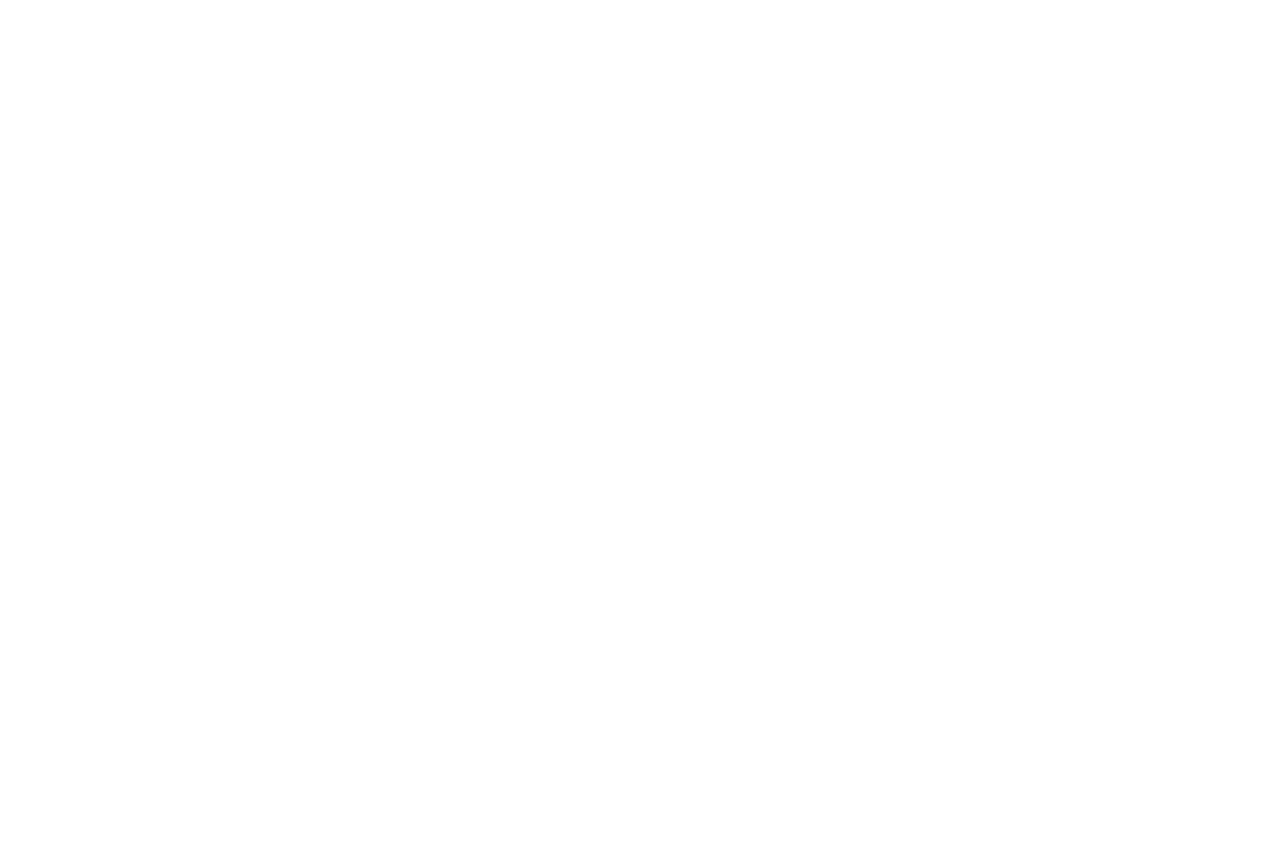
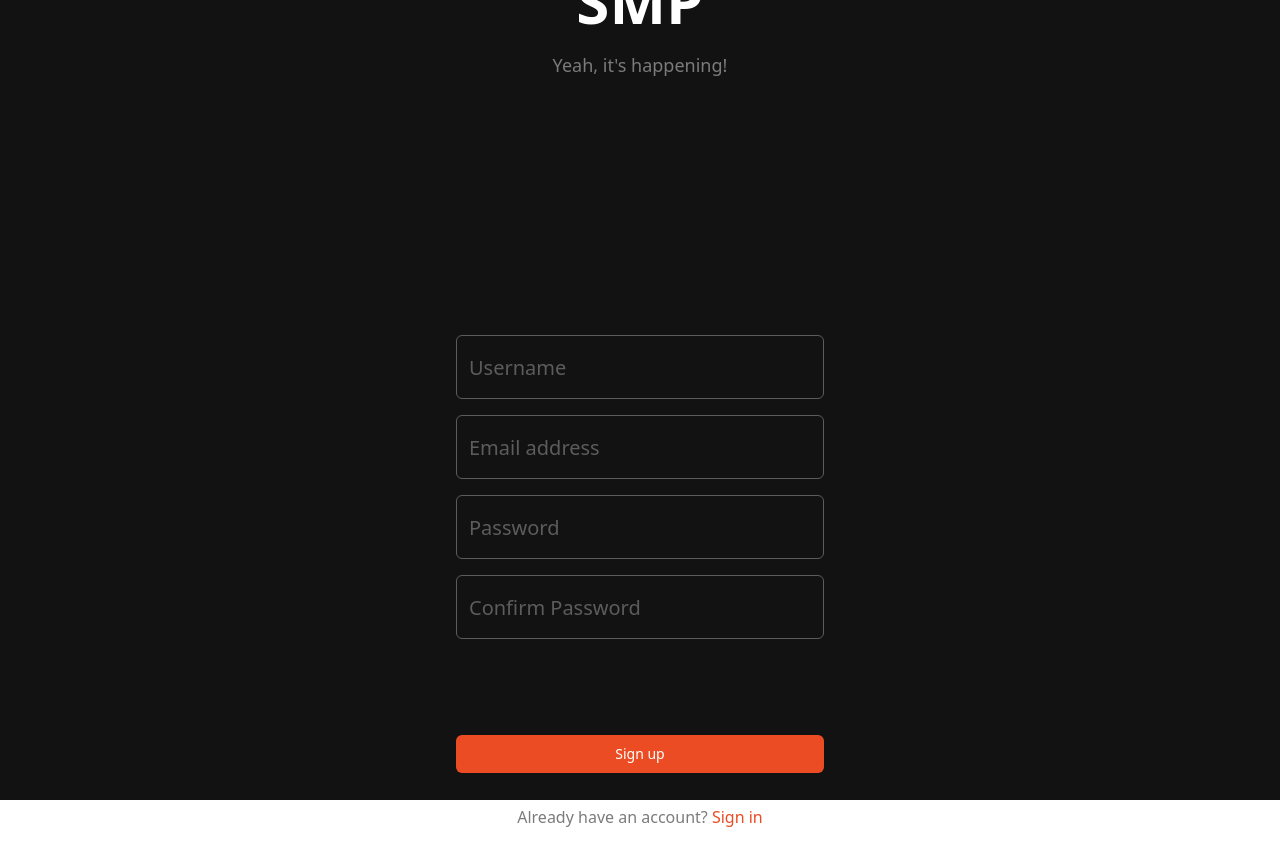
Before and after one commit to SocialMediaPlatform/social-media-platform-frontend, a React (Create React App) app: page /register in a window 1280 px wide. Before the commit this address had no page. Shown: the top 866 px of the page. Before the commit the page ends 800 px from the top, so only its background shows below. Built offline with nearby package versions, Linux system fonts and the light colour scheme.

Commit message:
IMPLEMENT: Added page for signing up

```diff
--- a/src/App.js
+++ b/src/App.js
@@ -2,6 +2,7 @@ import React, { useContext, useEffect } from "react";
 import { BrowserRouter as Router, Navigate, Route, Routes, useNavigate } from "react-router-dom";
 import HomePage from "./HomePage/HomePage";
 import LoginPage from "./LoginPage/LoginPage";
+import RegisterPage from "./RegisterPage/RegisterPage";
 import { AuthContext, AuthProvider } from "./AuthContext";
 import './index.css'
 
@@ -32,6 +33,7 @@ function App() {
                     <Route path="/" element={<CheckAuth />} />
                     <Route path="/login" element={<LoginPage />} />
                     <Route path="/home" element={<HomePage />} />
+                    <Route path="/register" element={<RegisterPage />} />
                 </Routes>
             </Router>
         </AuthProvider>
--- /dev/null
+++ b/src/RegisterPage/RegisterPage.js
@@ -0,0 +1,113 @@
+import React, { useState, useContext } from "react";
+import { AuthContext } from "../AuthContext";
+import { useNavigate } from "react-router-dom";
+
+const RegisterPage = () => {
+    const [username, setUsername] = useState("");
+    const [email, setEmail] = useState("");
+    const [password, setPassword] = useState("");
+    const [confirmPassword, setConfirmPassword] = useState("");
+    const { register } = useContext(AuthContext);
+    const navigate = useNavigate();
+
+    const handleSubmit = (e) => {
+        e.preventDefault();
+        if (password !== confirmPassword) {
+            alert("Passwords do not match");
+            return;
+        }
+        register(username, email, password)
+            .then(() => {
+                navigate("/");
+            })
+            .catch(err => {
+                alert("Registration failed");
+            });
+    };
+
+    return (
+        <div className="h-screen flex bg-backgroundGrey">
+            <div className="flex-1 flex items-center justify-center">
+                <div className="max-w-md w-full space-y-8 p-10 rounded-xl ">
+                    <div className="text-center mb-64">
+                        <h2 className="text-6xl font-extrabold text-white">SMP</h2>
+                        <p className="mt-5 text-lg text-textGrey">Yeah, it's happening!</p>
+                    </div>
+                    <form className="mt-8 space-y-24" onSubmit={handleSubmit}>
+                        <div className="rounded-md">
+                            <div className="mb-4">
+                                <label htmlFor="username" className="sr-only">Username</label>
+                                <input
+                                    id="username"
+                                    name="username"
+                                    type="text"
+                                    autoComplete="username"
+                                    required
+                                    className="input-base"
+                                    placeholder="Username"
+                                    value={username}
+                                    onChange={(e) => setUsername(e.target.value)}
+                                />
+                            </div>
+                            <div className="mb-4">
+                                <label htmlFor="email" className="sr-only">Email address</label>
+                                <input
+                                    id="email"
+                                    name="email"
+                                    type="email"
+                                    autoComplete="email"
+                                    required
+                                    className="input-base"
+                                    placeholder="Email address"
+                                    value={email}
+                                    onChange={(e) => setEmail(e.target.value)}
+                                />
+                            </div>
+                            <div className="mb-4">
+                                <label htmlFor="password" className="sr-only">Password</label>
+                                <input
+                                    id="password"
+                                    name="password"
+                                    type="password"
+                                    autoComplete="new-password"
+                                    required
+                                    className="input-base"
+                                    placeholder="Password"
+                                    value={password}
+                                    onChange={(e) => setPassword(e.target.value)}
+                                />
+                            </div>
+                            <div>
+                                <label htmlFor="confirm-password" className="sr-only">Confirm Password</label>
+                                <input
+                                    id="confirm-password"
+                                    name="confirm-password"
+                                    type="password"
+                                    autoComplete="new-password"
+                                    required
+                                    className="input-base"
+                                    placeholder="Confirm Password"
+                                    value={confirmPassword}
+                                    onChange={(e) => setConfirmPassword(e.target.value)}
+                                />
+                            </div>
+                        </div>
+                        <div>
+                            <button
+                                type="submit"
+                                className="login-register-button-base"
+                            >
+                                Sign up
+                            </button>
+                        </div>
+                    </form>
+                    <div className="text-center mt-4">
+                        <p className="text-textGrey">Already have an account? <a href="login" className="font-medium text-lightRed hover:text-hoverRed">Sign in</a></p>
+                    </div>
+                </div>
+            </div>
+        </div>
+    );
+};
+
+export default RegisterPage;
```
